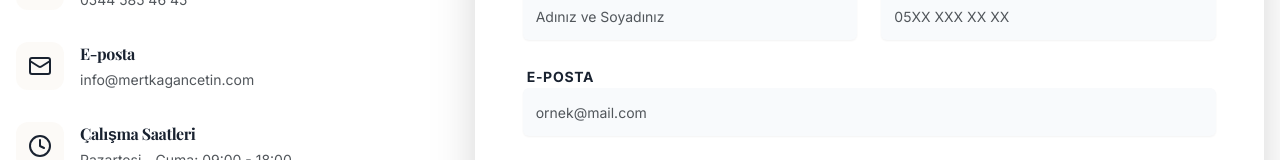
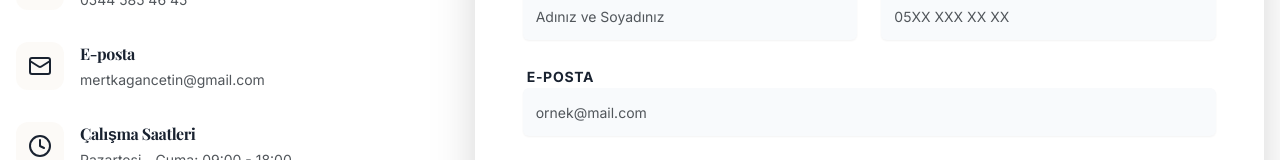
Before and after one commit to pixelmirage/site, a Next.js app: page /iletisim in a window 1280 px wide. Shown: the part 736-896 px from the top of the page. Built offline with nearby package versions, Linux system fonts and the light colour scheme; a web font is replaced by a local one.

Commit message:
E-posta adresini mertkagancetin@gmail.com olarak güncelle
Co-Authored-By: Claude Opus 4.6 <noreply@anthropic.com>

```diff
--- a/src/app/iletisim/page.tsx
+++ b/src/app/iletisim/page.tsx
@@ -82,7 +82,7 @@ export default function ContactPage() {
                                         </div>
                                         <div>
                                             <h4 className="font-bold text-primary mb-1">E-posta</h4>
-                                            <p className="text-muted-foreground text-sm">info@mertkagancetin.com</p>
+                                            <p className="text-muted-foreground text-sm">mertkagancetin@gmail.com</p>
                                         </div>
                                     </div>
 
@@ -160,7 +160,7 @@ export default function ContactPage() {
                                             <Textarea name="mesaj" placeholder="Hukuki uyuşmazlığınızı kısaca özetleyin..." required className="min-h-[150px] bg-slate-50 border-transparent focus:bg-white focus:border-primary/20" />
                                         </div>
 
-                                        <input type="hidden" name="_replyto" value="info@mertkagancetin.com" />
+                                        <input type="hidden" name="_replyto" value="mertkagancetin@gmail.com" />
                                         <input type="hidden" name="_subject" value="Yeni Web Sitesi İletişim Mesajı" />
 
                                         <Button type="submit" className="w-full bg-primary text-white hover:bg-primary/90 h-14 text-lg font-bold gap-2">
--- a/src/app/izmir-bosanma-avukati/page.tsx
+++ b/src/app/izmir-bosanma-avukati/page.tsx
@@ -13,7 +13,7 @@ function LegalServiceSchema() {
         "description": "İzmir'de boşanma davaları, anlaşmalı boşanma, çekişmeli boşanma, velayet, nafaka ve mal paylaşımı davalarında uzman avukatlık hizmeti.",
         "url": "https://mertkagancetin.com/izmir-bosanma-avukati/",
         "telephone": "+905445854645",
-        "email": "info@mertkagancetin.com",
+        "email": "mertkagancetin@gmail.com",
         "address": {
             "@type": "PostalAddress",
             "streetAddress": "Mansuroğlu Mah. 286/3 Sk. Dedemhan Plaza D:17",
@@ -572,7 +572,7 @@ export default function IzmirBosanmaAvukatiPage() {
                                         <Mail className="w-6 h-6 text-secondary" />
                                         <div>
                                             <p className="text-sm text-slate-400">E-posta</p>
-                                            <a href="mailto:info@mertkagancetin.com" className="font-bold hover:text-secondary transition-colors">info@mertkagancetin.com</a>
+                                            <a href="mailto:mertkagancetin@gmail.com" className="font-bold hover:text-secondary transition-colors">mertkagancetin@gmail.com</a>
                                         </div>
                                     </div>
                                     <div className="flex items-center gap-3">
--- a/src/app/izmir-is-avukati/page.tsx
+++ b/src/app/izmir-is-avukati/page.tsx
@@ -13,7 +13,7 @@ function LegalServiceSchema() {
         "description": "İzmir'de iş hukuku, işe iade davaları, kıdem ve ihbar tazminatı, iş kazası tazminatı ve işçi alacakları davalarında uzman avukatlık hizmeti.",
         "url": "https://mertkagancetin.com/izmir-is-avukati/",
         "telephone": "+905445854645",
-        "email": "info@mertkagancetin.com",
+        "email": "mertkagancetin@gmail.com",
         "address": {
             "@type": "PostalAddress",
             "streetAddress": "Mansuroğlu Mah. 286/3 Sk. Dedemhan Plaza D:17",
@@ -631,7 +631,7 @@ export default function IzmirIsAvukatiPage() {
                                         <Mail className="w-6 h-6 text-secondary" />
                                         <div>
                                             <p className="text-sm text-slate-400">E-posta</p>
-                                            <a href="mailto:info@mertkagancetin.com" className="font-bold hover:text-secondary transition-colors">info@mertkagancetin.com</a>
+                                            <a href="mailto:mertkagancetin@gmail.com" className="font-bold hover:text-secondary transition-colors">mertkagancetin@gmail.com</a>
                                         </div>
                                     </div>
                                     <div className="flex items-center gap-3">
--- a/src/app/izmir-kira-avukati/page.tsx
+++ b/src/app/izmir-kira-avukati/page.tsx
@@ -15,7 +15,7 @@ function LegalServiceSchema() {
         "description": "İzmir'de kira hukuku, kiracı tahliye davaları, kira tespit davaları ve gayrimenkul uyuşmazlıklarında uzman avukatlık hizmeti.",
         "url": "https://mertkagancetin.com/izmir-kira-avukati/",
         "telephone": "+905445854645",
-        "email": "info@mertkagancetin.com",
+        "email": "mertkagancetin@gmail.com",
         "address": {
             "@type": "PostalAddress",
             "streetAddress": "Mansuroğlu Mah. 286/3 Sk. Dedemhan Plaza D:17",
@@ -660,7 +660,7 @@ export default function IzmirKiraAvukatiPage() {
                                         <Mail className="w-6 h-6 text-secondary" />
                                         <div>
                                             <p className="text-sm text-slate-400">E-posta</p>
-                                            <a href="mailto:info@mertkagancetin.com" className="font-bold hover:text-secondary transition-colors">info@mertkagancetin.com</a>
+                                            <a href="mailto:mertkagancetin@gmail.com" className="font-bold hover:text-secondary transition-colors">mertkagancetin@gmail.com</a>
                                         </div>
                                     </div>
                                     <div className="flex items-center gap-3">
--- a/src/app/izmir-tazminat-avukati/page.tsx
+++ b/src/app/izmir-tazminat-avukati/page.tsx
@@ -13,7 +13,7 @@ function LegalServiceSchema() {
         "description": "İzmir'de tazminat davaları, maddi ve manevi tazminat, iş kazası tazminatı, trafik kazası tazminatı ve destekten yoksun kalma davalarında uzman avukatlık hizmeti.",
         "url": "https://mertkagancetin.com/izmir-tazminat-avukati/",
         "telephone": "+905445854645",
-        "email": "info@mertkagancetin.com",
+        "email": "mertkagancetin@gmail.com",
         "address": {
             "@type": "PostalAddress",
             "streetAddress": "Mansuroğlu Mah. 286/3 Sk. Dedemhan Plaza D:17",
@@ -450,7 +450,7 @@ export default function IzmirTazminatAvukatiPage() {
                                         <Mail className="w-6 h-6 text-secondary" />
                                         <div>
                                             <p className="text-sm text-slate-400">E-posta</p>
-                                            <a href="mailto:info@mertkagancetin.com" className="font-bold hover:text-secondary transition-colors">info@mertkagancetin.com</a>
+                                            <a href="mailto:mertkagancetin@gmail.com" className="font-bold hover:text-secondary transition-colors">mertkagancetin@gmail.com</a>
                                         </div>
                                     </div>
                                     <div className="flex items-center gap-3">
--- a/src/components/layout/Footer.tsx
+++ b/src/components/layout/Footer.tsx
@@ -47,7 +47,7 @@ export function Footer() {
                             <p>Mansuroğlu Mah. 286/3 Sk.</p>
                             <p>Dedemhan Plaza D:17, Bayraklı/İzmir</p>
                             <p className="pt-4 font-bold text-primary tracking-widest">0544 585 46 45</p>
-                            <p className="text-muted-foreground">info@mertkagancetin.com</p>
+                            <p className="text-muted-foreground">mertkagancetin@gmail.com</p>
                             <a href="https://maps.app.goo.gl/J4yG2ppHjVpBEVgY7" target="_blank" rel="noopener noreferrer" className="inline-block mt-4 text-xs font-medium text-secondary hover:text-primary transition-colors">
                                 Google Maps'te Görüntüle &rarr;
                             </a>
--- a/src/components/layout/SchemaMarkup.tsx
+++ b/src/components/layout/SchemaMarkup.tsx
@@ -61,7 +61,7 @@ export function SchemaMarkup() {
                 "image": "https://mertkagancetin.com/attorney-photo.jpg",
                 "url": "https://mertkagancetin.com",
                 "telephone": "+905445854645",
-                "email": "info@mertkagancetin.com",
+                "email": "mertkagancetin@gmail.com",
                 "sameAs": [
                     "https://maps.app.goo.gl/J4yG2ppHjVpBEVgY7",
                     "https://www.youtube.com/channel/UCUFW-qTe-nvUmkxkRisriYQ",
```
